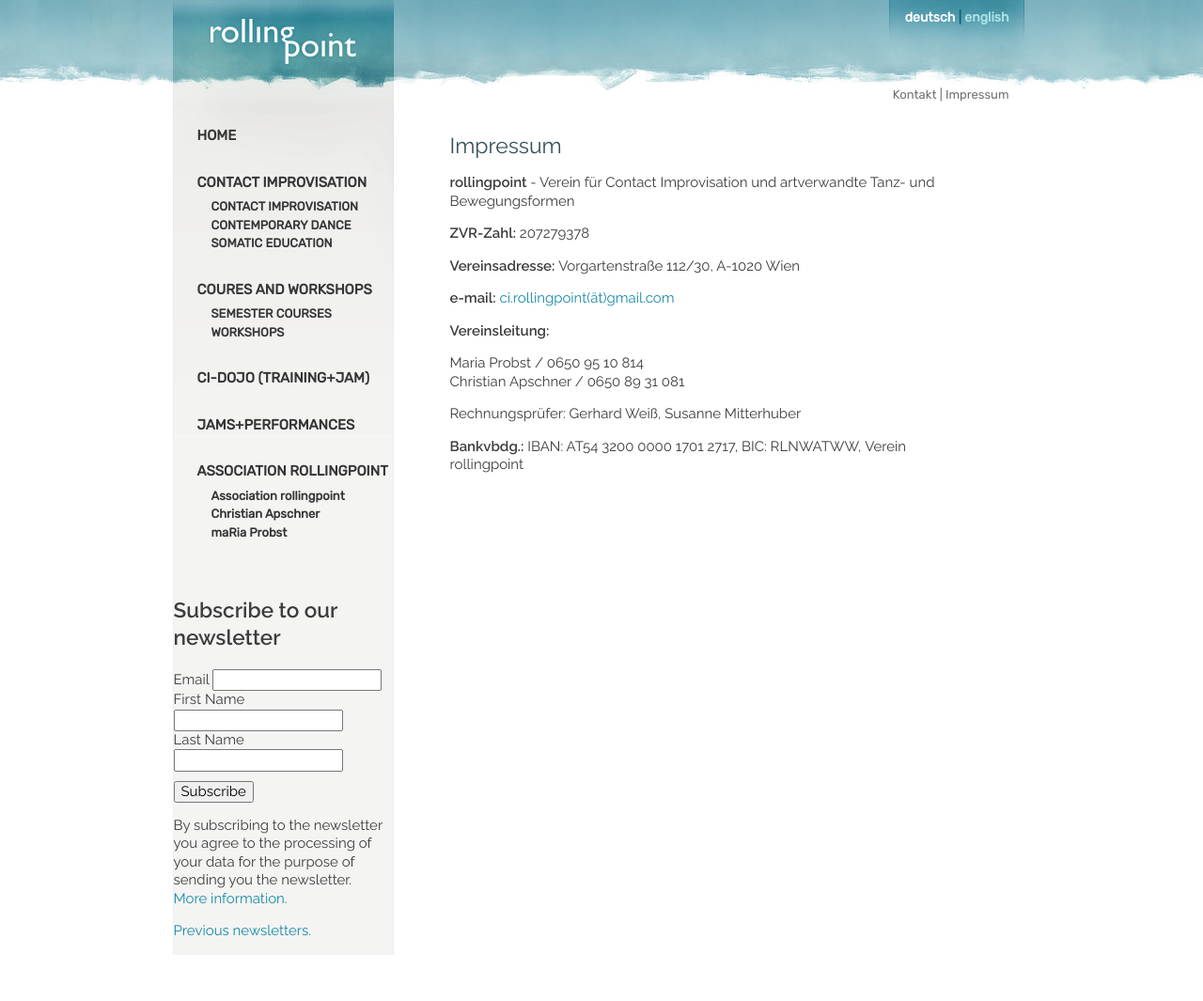
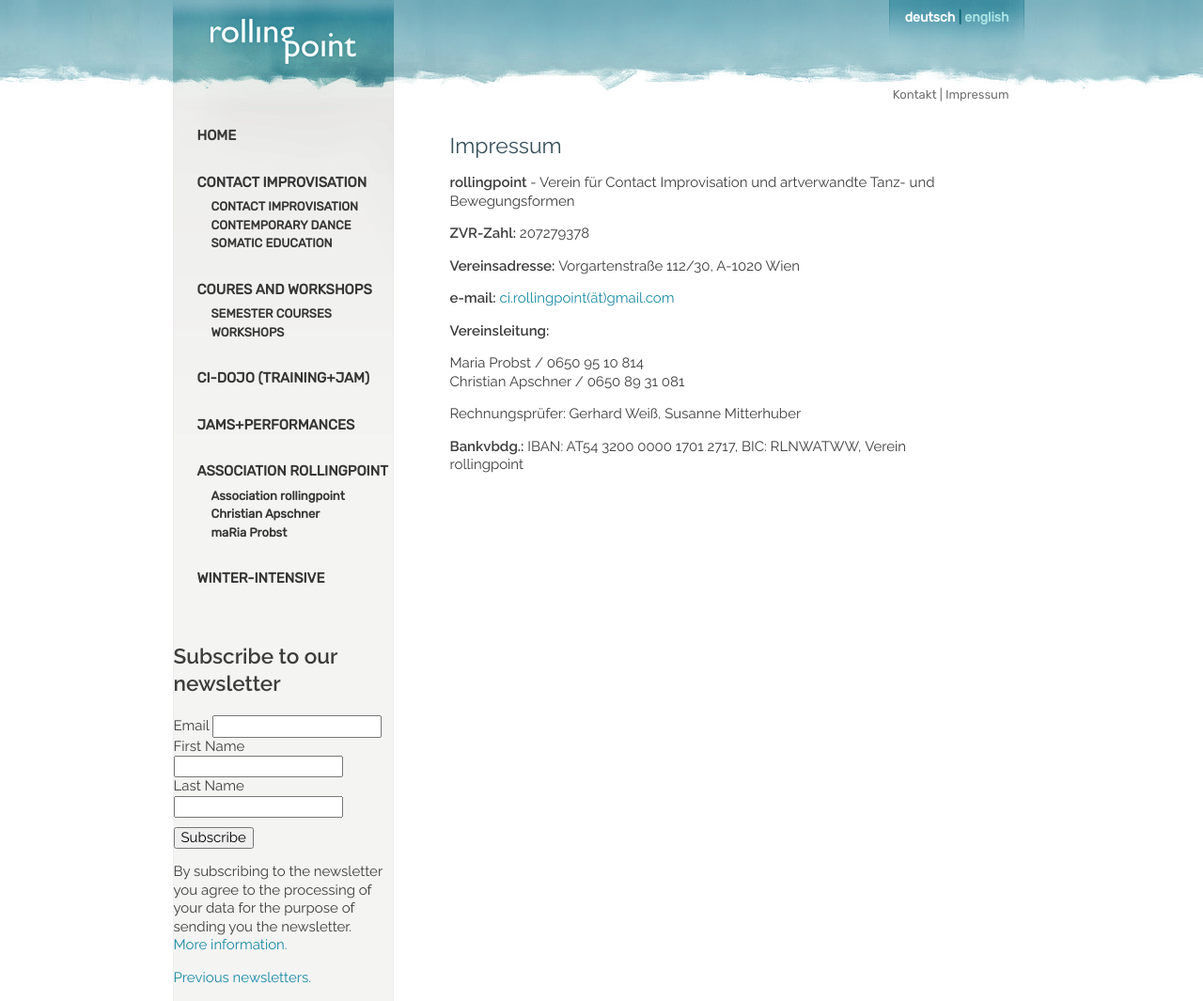
Before and after one commit to manulari/rollingpointat, a Jekyll site: the page built from _pages_en/en-impressum.md, in a window 1280 px wide. Shown: the whole page at 94% size. Built offline with Jekyll 4.4.1, drawn with Linux system fonts in a browser that asks for light colours; comment, search, counter and statistics services are not loaded; before the commit the page ends 1016 px from its top, so only the background shows below that.

Commit message:
Update Settings “nav_en”

```diff
--- a/_data/nav_en.yml
+++ b/_data/nav_en.yml
@@ -30,3 +30,5 @@ entries:
         path: /en/christian
       - title: maRia Probst
         path: /en/maria
+  - title: WINTER-INTENSIVE
+    path: /en/winterintensive
```
